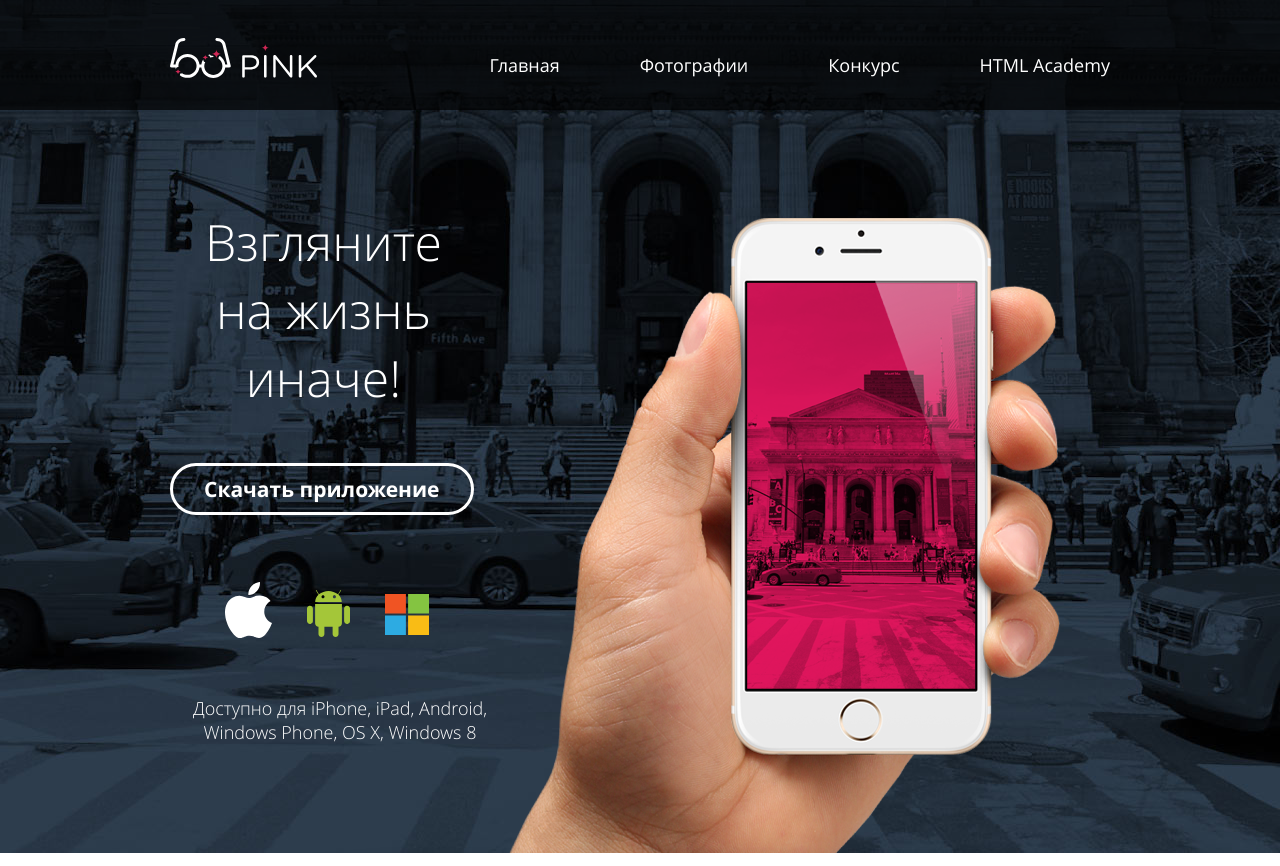
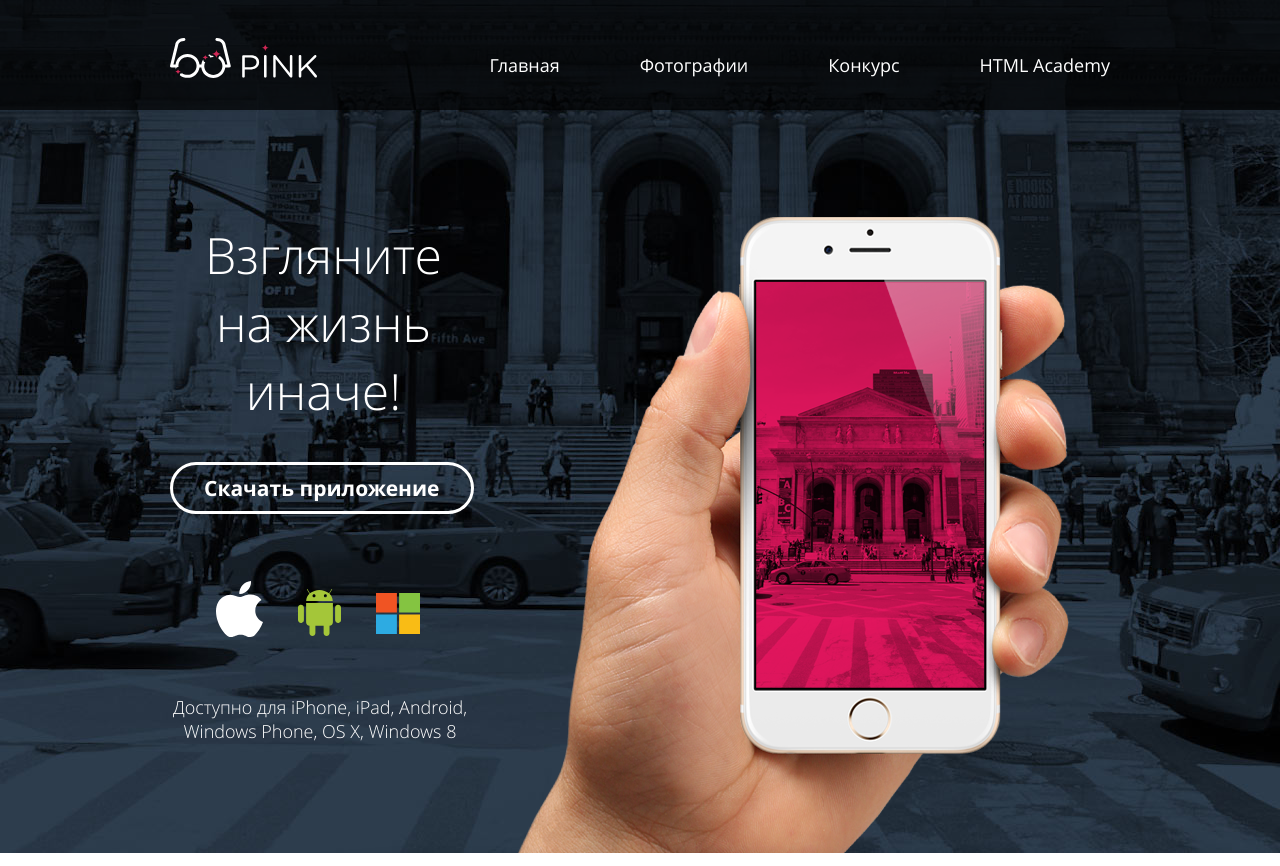
Before and after one commit to antonova-elena/772485-pink-21, a website: page source/index.html in a window 1280 px wide. Shown: the top 866 px of the page. Drawn offline with nearby package versions, Linux system fonts and the light colour scheme; files that its build step writes are made by us from their sources.

Commit message:
Изменяет цвета

```diff
--- a/source/sass/blocks/offer.scss
+++ b/source/sass/blocks/offer.scss
@@ -35,19 +35,16 @@
 }
 
 .offer__title {
-  text-align: center;
-
+  @include font-set(300, 24px, 29px);
+  color: $white;
   min-height: 87px;
   margin-top: 0;
   margin-bottom: 0;
-
   padding-top: 95px;
   padding-bottom: 54px;
   padding-left: 20px;
   padding-right: 20px;
-  color: $white;
-
-  @include font-set(300, 24px, 29px);
+  text-align: center;
 }
 
 .offer__item {
@@ -68,16 +65,16 @@
 }
 
 .offer__description {
+  @include font-set(300, 14px, 24px);
   color: $white;
   margin: 0;
   padding-left: 20px;
   padding-right: 20px;
   text-align: center;
-
-  @include font-set(300, 14px, 24px);
 }
 
 .offer__button {
+  @include font-set(700, 18px, 18px);
   box-sizing: border-box;
   border-radius: 29px;
   border: 3px solid $white;
@@ -90,16 +87,14 @@
   padding-right: 37px;
   text-decoration: none;
 
-  @include font-set(700, 18px, 18px);
-
   &:hover {
     background-color: $white;
-    box-shadow: 0 5px 7px rgba(1, 1, 1, 0.75);
+    box-shadow: 0 5px 7px transparentize($blackshadow, 0.75);
     color: $pink;
   }
 
   &:active {
-    color: rgba(210, 40, 86, 0.3);
+    color: transparentize($pink, 0.3);
   }
 }
 
@@ -195,7 +190,7 @@
     background-image: url("../img/iphone/iphone-hand-desktop.png");
     background-repeat: no-repeat;
     background-size: 1050px 645px;
-    background-position: right -116px bottom 0;
+    background-position: right -125px bottom 0;
     margin: 0 auto;
     padding-top: 115px;
     padding-left: 0;
@@ -208,11 +203,10 @@
   }
 
   .offer__title {
+    @include font-set(300, 50px, 68px);
     padding-left: 0;
     padding-right: 0;
-    padding-top: 93px;
-
-    @include font-set(300, 50px, 68px);
+    padding-top: 106px;
   }
 
   .offer__inner {
@@ -220,16 +214,16 @@
   }
 
   .offer__button {
-    margin-top: 32px;
+    @include font-set(700, 21px, 18px);
+    margin-top: 18px;
     padding-right: 32px;
     padding-top: 14px;
     padding-bottom: 14px;
     padding-left: 31px;
-
-    @include font-set(700, 21px, 18px);
   }
 
   .offer__list {
+    max-width: 296px;
     padding-top: 67px;
     padding-bottom: 58px;
   }
@@ -246,5 +240,6 @@
 
   .offer__description {
     margin-bottom: 130px;
+    padding-left: 0;
   }
 }
--- a/source/sass/colors.scss
+++ b/source/sass/colors.scss
@@ -1,4 +1,5 @@
 $black: #000000;
+$blackshadow : #010101;
 $fontcolor: #283645;
 $backgroundblack:  #1d2631;
 $backgroundgrey: #f2f2f2;
--- a/source/sass/style.scss
+++ b/source/sass/style.scss
@@ -10,8 +10,8 @@
 @import "./blocks/offer.scss";
 @import "./blocks/advantages.scss";
 @import "./blocks/investigation.scss";
+@import "./blocks/slider.scss";
 @import "./blocks/reviews.scss";
-@import "./blocks/slider.scss";
 @import "./blocks/price.scss";
 @import "./blocks/contacts.scss";
 @import "./blocks/map.scss";
```
